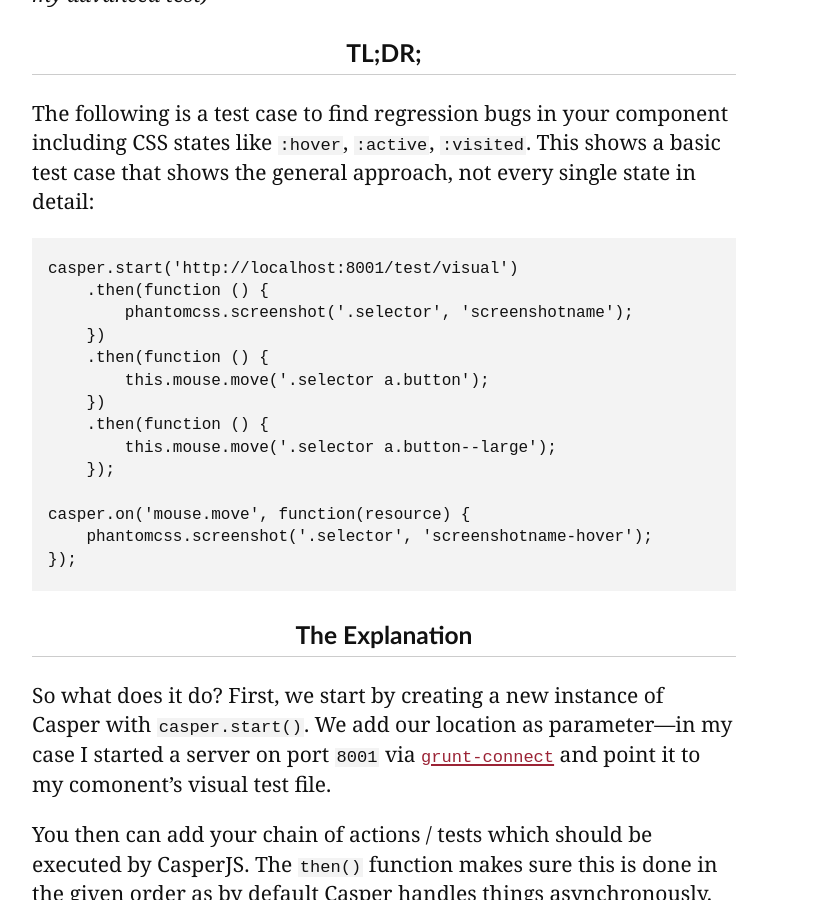
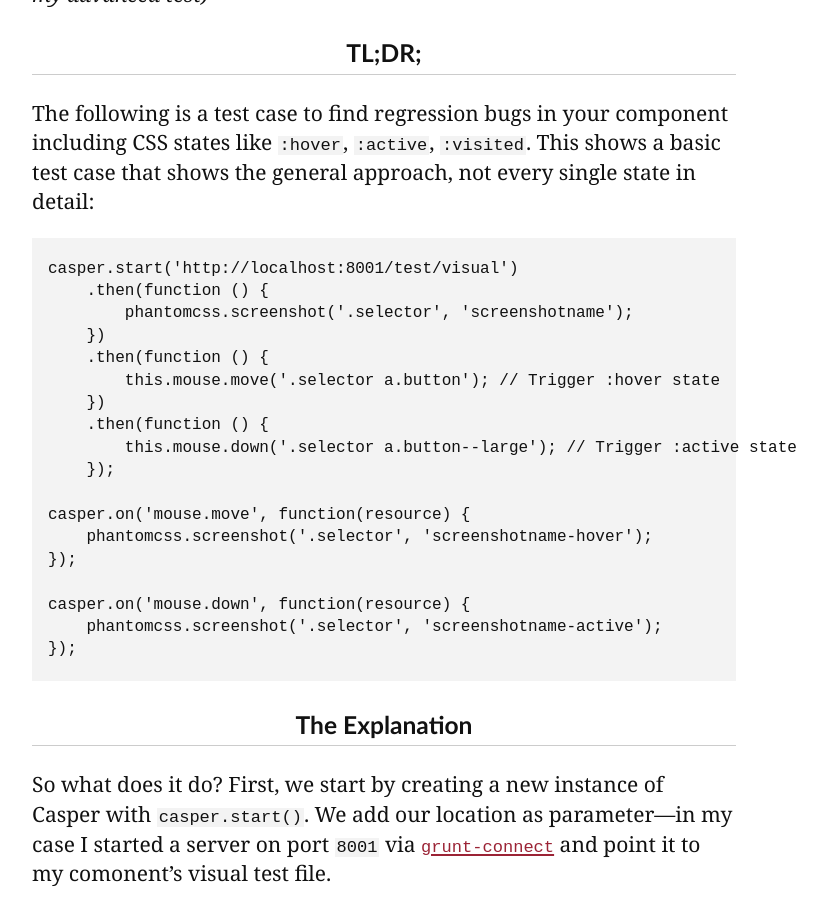
Before and after one commit to dayer4b/anselmh.github.com, a Jekyll site: the page built from _posts/2014-05-02-testing-css-states-with-phantomcss.md, in a window 1280 px wide and 900 px high, scrolled down 786 px. Shown: the whole window, without its empty margins (256-1083 px from the left). Built offline with Jekyll 4.4.1, drawn with Linux system fonts in a browser that asks for light colours; Markdown is read by kramdown in place of the engine named in the settings; comment, search, counter and statistics services are not loaded.

Commit message:
Improved example code with :active example.

```diff
--- a/_posts/2014-05-02-testing-css-states-with-phantomcss.md
+++ b/_posts/2014-05-02-testing-css-states-with-phantomcss.md
@@ -16,14 +16,18 @@ The following is a test case to find regression bugs in your component including
 	        phantomcss.screenshot('.selector', 'screenshotname');
 	    })
 	    .then(function () {
-	        this.mouse.move('.selector a.button');
+	        this.mouse.move('.selector a.button'); // Trigger :hover state
 	    })
 	    .then(function () {
-	        this.mouse.move('.selector a.button--large');
+	        this.mouse.down('.selector a.button--large'); // Trigger :active state
 	    });
 
 	casper.on('mouse.move', function(resource) {
 	    phantomcss.screenshot('.selector', 'screenshotname-hover');
+	});
+
+	casper.on('mouse.down', function(resource) {
+	    phantomcss.screenshot('.selector', 'screenshotname-active');
 	});
 
 ### The Explanation
```
